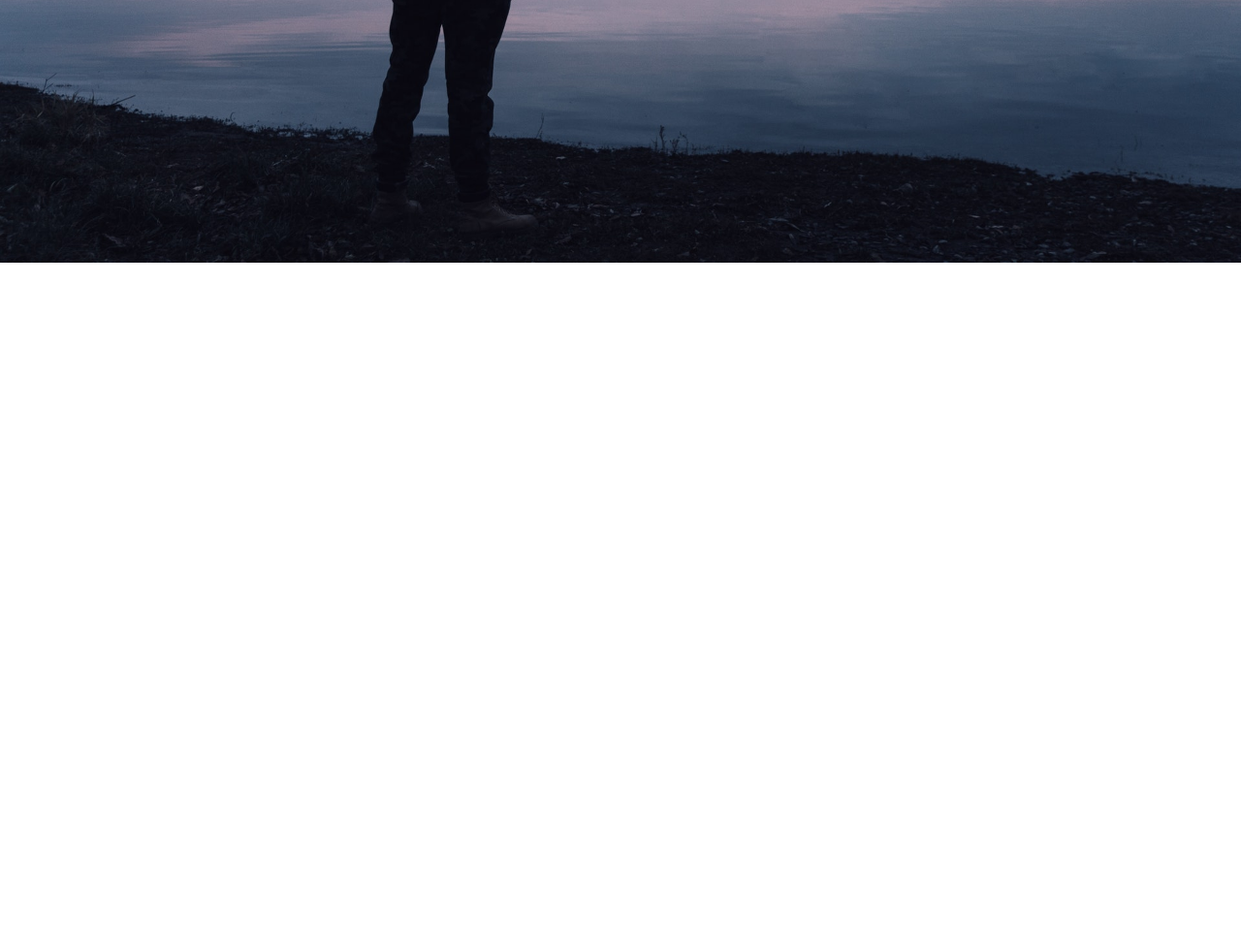
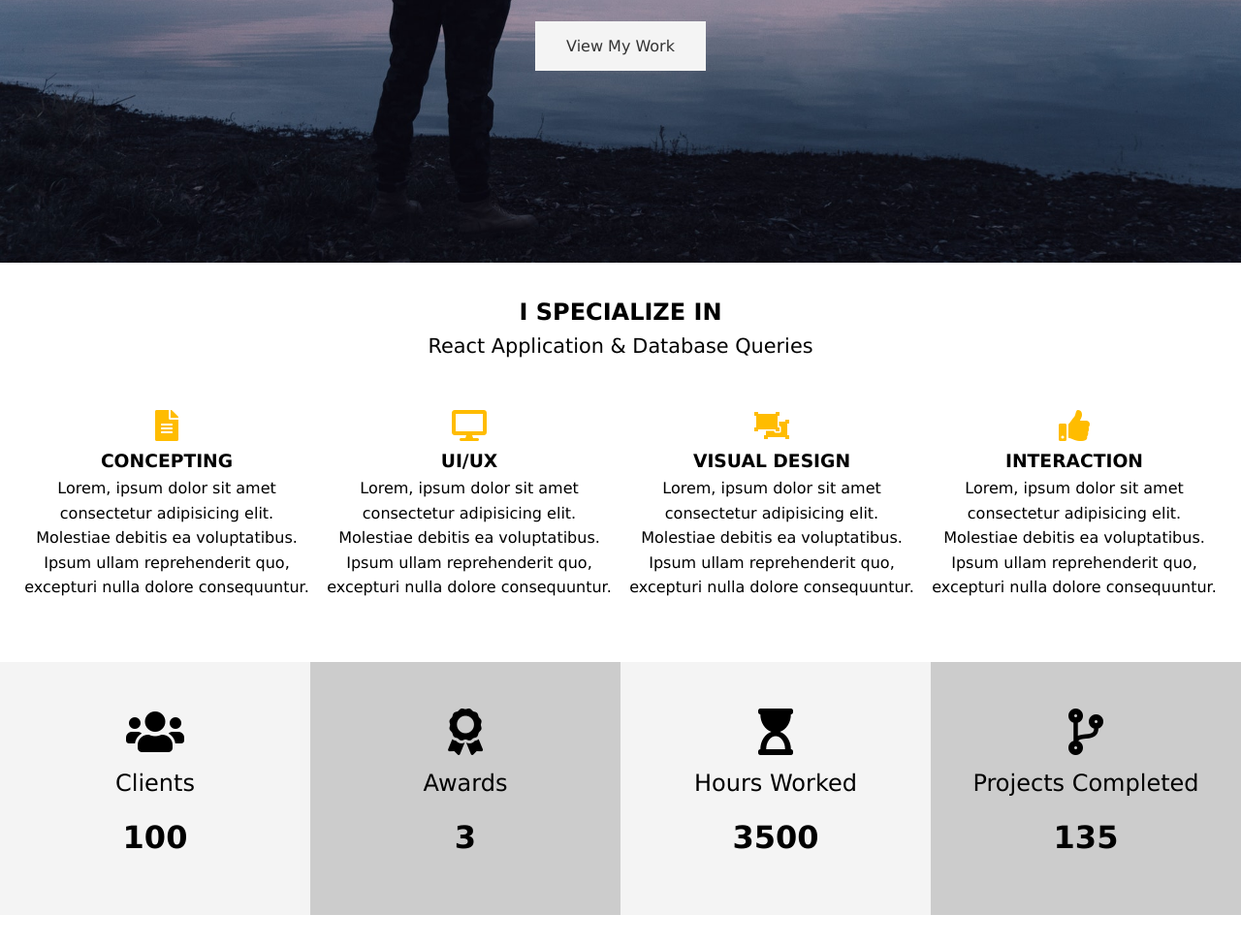
Before and after one commit to rupaklama/portfolio-sass, a website: page dist/index.html in a window 1280 px wide. Shown: the part 529-1505 px from the top of the page at 97% size. Before the commit the page ends 800 px from the top, so only its background shows below. Drawn offline with Linux system fonts and the light colour scheme.

Commit message:
created sections

```diff
--- a/scss/_utilities.scss
+++ b/scss/_utilities.scss
@@ -50,11 +50,45 @@ input[class^='btn-']:hover {
   background-color: $main-color;
 }
 
+// to style announce banner
 .lead {
   font-size: 1.3rem;
   margin-bottom: 2rem;
 }
 
+// to align elements center
 .text-center {
   text-align: center;
 }
+
+// padding
+.py {
+  &-1 {
+    padding: 1rem 0;
+  }
+  &-2 {
+    padding: 2rem 0;
+  }
+  &-3 {
+    padding: 3rem 0;
+  }
+  &-4 {
+    padding: 4rem 0;
+  }
+}
+
+// margin
+.my {
+  &-1 {
+    margin: 1rem 0;
+  }
+  &-2 {
+    margin: 2rem 0;
+  }
+  &-3 {
+    margin: 3rem 0;
+  }
+  &-4 {
+    margin: 4rem 0;
+  }
+}
--- a/scss/main.scss
+++ b/scss/main.scss
@@ -94,3 +94,56 @@ img {
     }
   }
 }
+
+// Home Sections
+#home {
+  // Home Section A
+  &-a {
+    .specials {
+      margin-top: 3rem;
+      display: grid;
+      grid-gap: 1rem;
+      // 4 even columns
+      grid-template-columns: repeat(4, 1fr);
+
+      .fas {
+        color: $main-color;
+        padding-bottom: 0.4rem;
+      }
+    }
+  }
+
+  // Home Section B
+  &-b {
+    .stats {
+      display: grid;
+      grid-template-columns: repeat(4, 1fr);
+
+      li {
+        line-height: 2;
+
+        &.stats-title {
+          font-size: 1.5rem;
+        }
+
+        &.stats-number {
+          font-size: 2rem;
+          font-weight: bold;
+        }
+      }
+
+    div {
+      padding: 3rem 0;
+
+      // :nth-child() CSS pseudo-class matches elements based on their position in a group of siblings
+      &:nth-child(odd) {
+        background-color: $light-color;
+      }
+
+      &:nth-child(even) {
+        background-color: $medium-color;
+      }
+    }
+    }
+  }
+}
```
Also changed, not shown: dist/css/main.css, dist/index.html.
